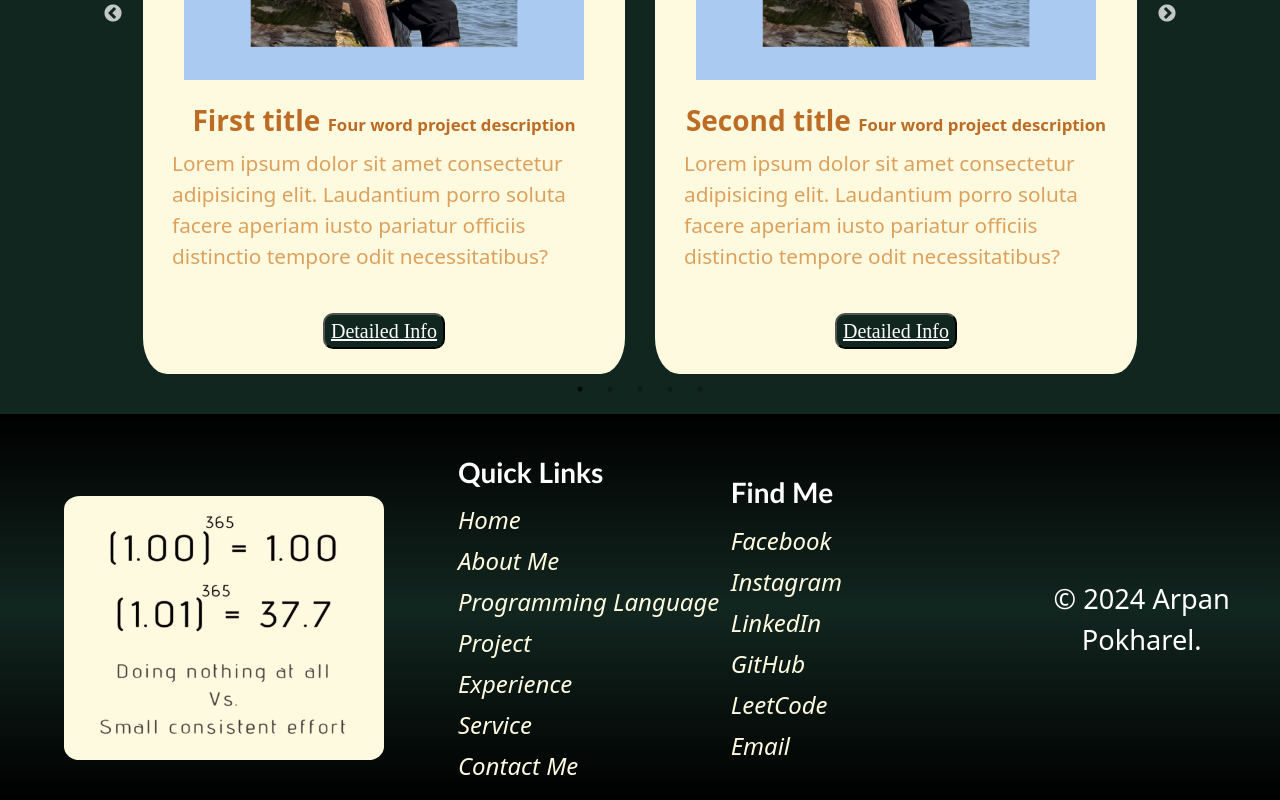
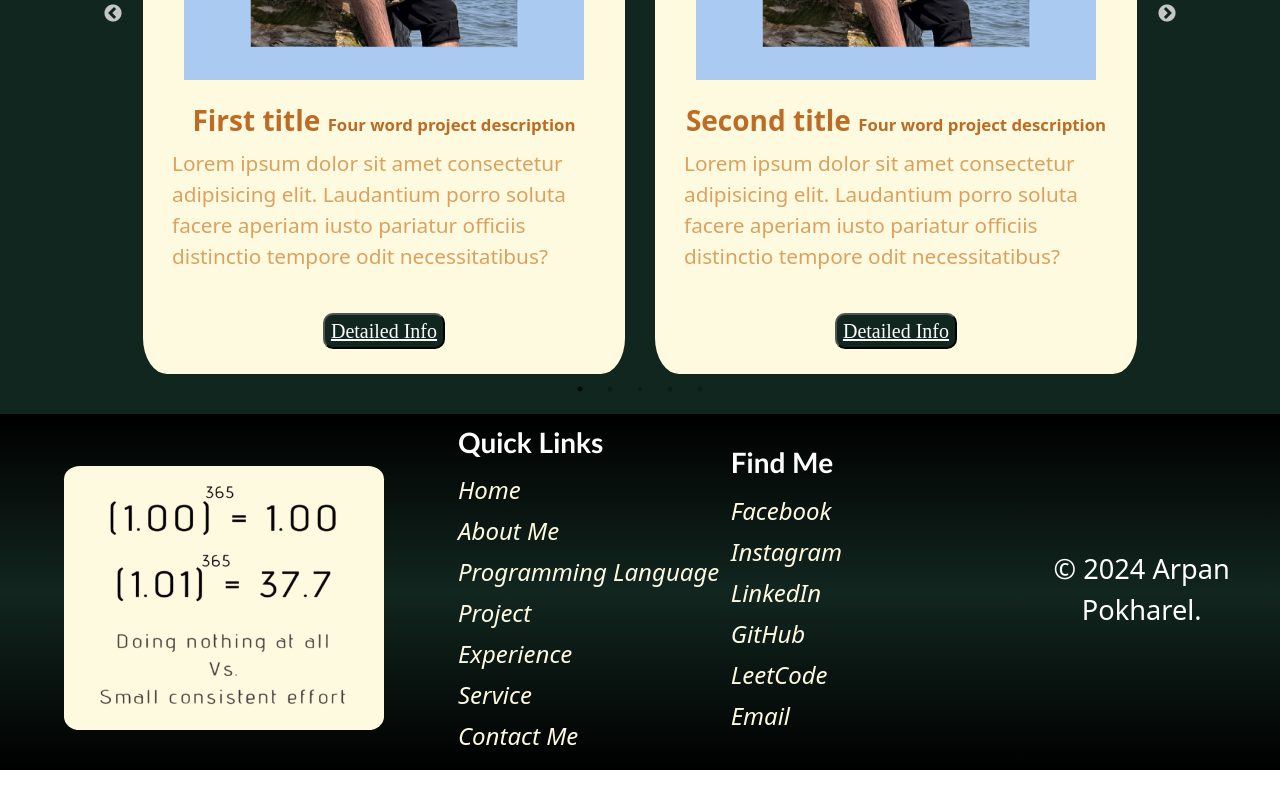
Before and after one commit to arpanpokharel07/Portfolio-Website, a React (Vite) app: page /projects in a window 1280 px wide. Shown: the part 574-1374 px from the top of the page. After the commit the page ends 1344 px from the top, so only its background shows below. Built offline with nearby package versions, Linux system fonts and the light colour scheme; a web font is replaced by a local one.

Commit message:
Adjusting the link tag in Quick Link section

```diff
--- a/src/Component/Footer.css
+++ b/src/Component/Footer.css
@@ -6,7 +6,7 @@
   max-width: 100vw;
   gap: 10px;
   border-top: 2px solid black;
-  padding-top: 40px;
+  padding-top: 10px;
 }
 
 .footer-image {
--- a/src/Component/Footer.tsx
+++ b/src/Component/Footer.tsx
@@ -10,13 +10,13 @@ const Footer = () => {
         <h3>Quick Links</h3>
         <ul>
           <li>
-            <a href="#header">Home</a>
+            <a href="/">Home</a>
           </li>
           <li>
             <a href="about-me">About Me</a>
           </li>
           <li>
-            <a href="programming-language">Programming Language</a>
+            <a href="programming-languages">Programming Language</a>
           </li>
           <li>
             <a href="projects">Project</a>
```
